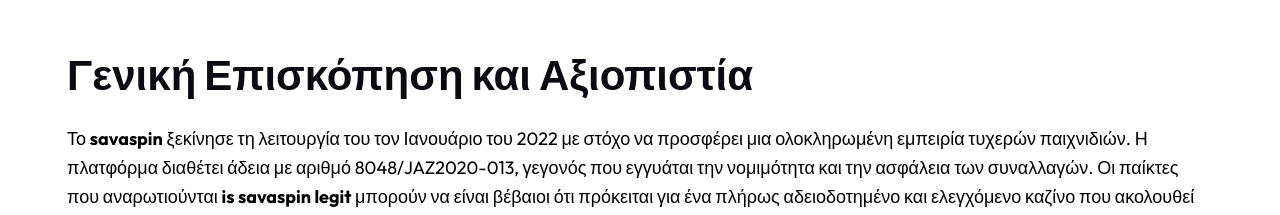
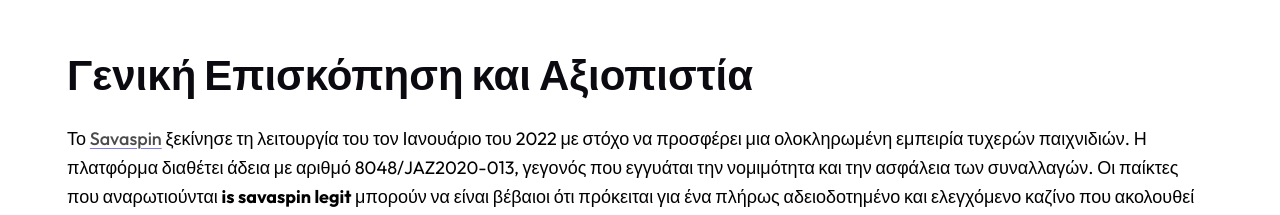
Before and after one commit to tru-55/savaspin-casino.com.gr, a plain HTML site: page index.html in a window 1280 px wide. Shown: the part 1268-1483 px from the top of the page. Drawn offline with Linux system fonts and the light colour scheme.

Commit message:
Update index.html

```diff
--- a/index.html
+++ b/index.html
@@ -264,7 +264,7 @@
 χαρακτηριστικών, γενναιόδωρων προσφορών και αξιόπιστης λειτουργίας που
 το καθιστούν ιδανική επιλογή για Έλληνες παίκτες.</p>
 <h2 id="γενική-επισκόπηση-και-αξιοπιστία"><strong>Γενική Επισκόπηση και Αξιοπιστία</strong></h2>
-<p>Το <strong>savaspin</strong> ξεκίνησε τη λειτουργία του τον Ιανουάριο του 2022 με
+<p>Το <strong><a href="https://savaspin.org.pl" title="Savaspin">Savaspin</a></strong> ξεκίνησε τη λειτουργία του τον Ιανουάριο του 2022 με
 στόχο να προσφέρει μια ολοκληρωμένη εμπειρία τυχερών παιχνιδιών. Η
 πλατφόρμα διαθέτει άδεια με αριθμό 8048/JAZ2020-013, γεγονός που
 εγγυάται την νομιμότητα και την ασφάλεια των συναλλαγών. Οι παίκτες που
```
